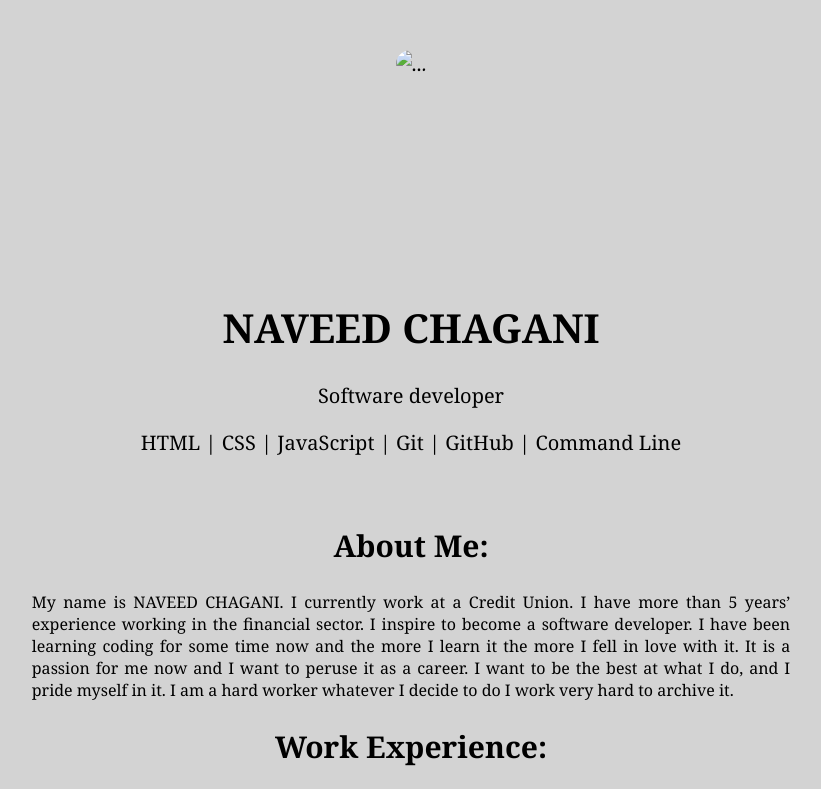
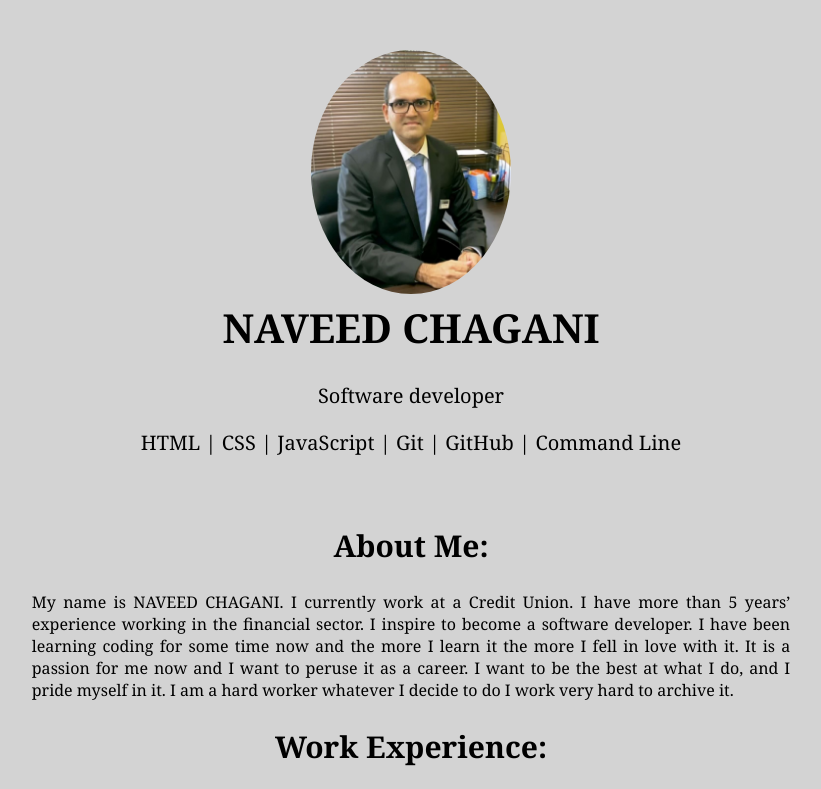
Before and after one commit to NaveedChagani/portfolio, a plain HTML site: page index.html in a window 1280 px wide. Shown: the top 789 px of the page, without its empty margins (229-1050 px from the left). Drawn offline with nearby package versions, Linux system fonts and the light colour scheme.

Commit message:
Add files via upload
4th commit

```diff
--- a/index.html
+++ b/index.html
@@ -10,7 +10,7 @@
 <body>
     <header>
         <div class="text-center heading">
-            <img src="style/naveed-pic2.jpeg" class="my-image" alt="...">
+            <img src="file/naveed-pic2.jpeg" class="my-image" alt="...">
         </div>
         <div class="text-center heading">
             <h1>NAVEED CHAGANI</h1>
```
